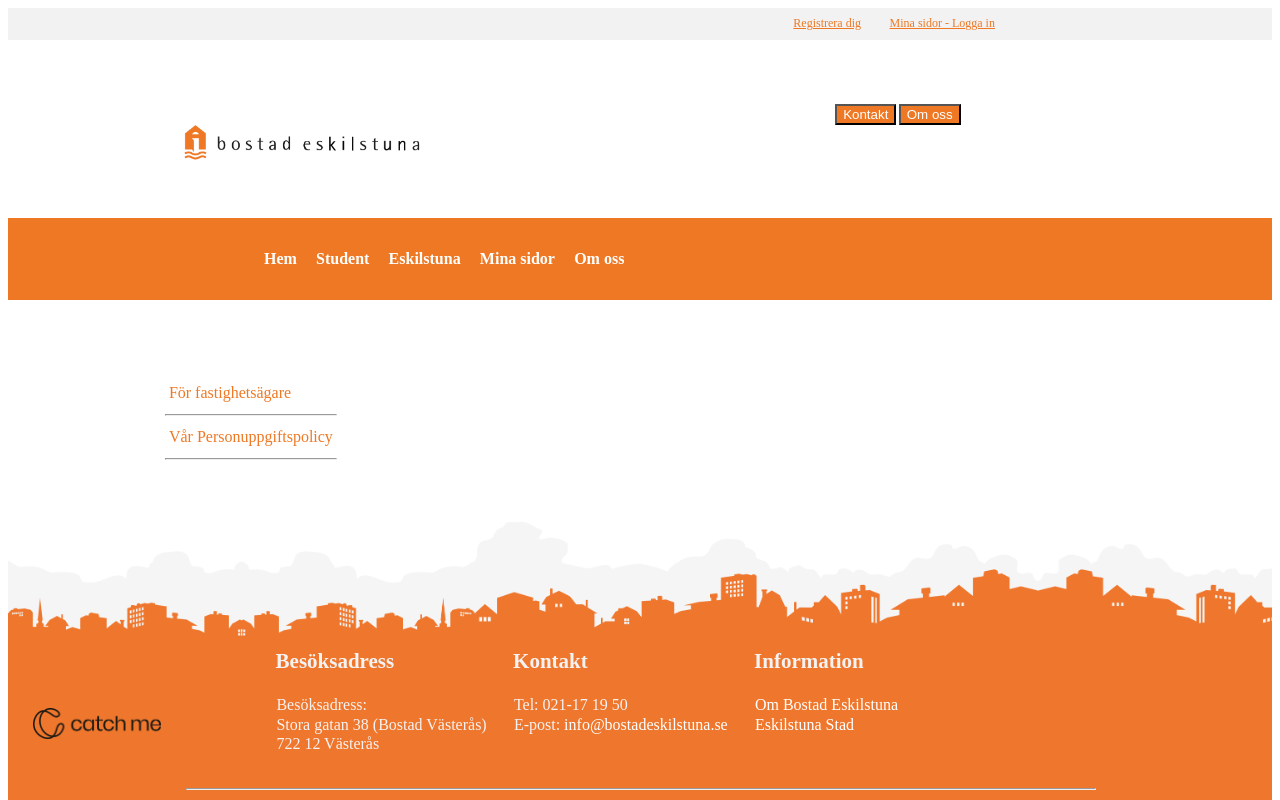
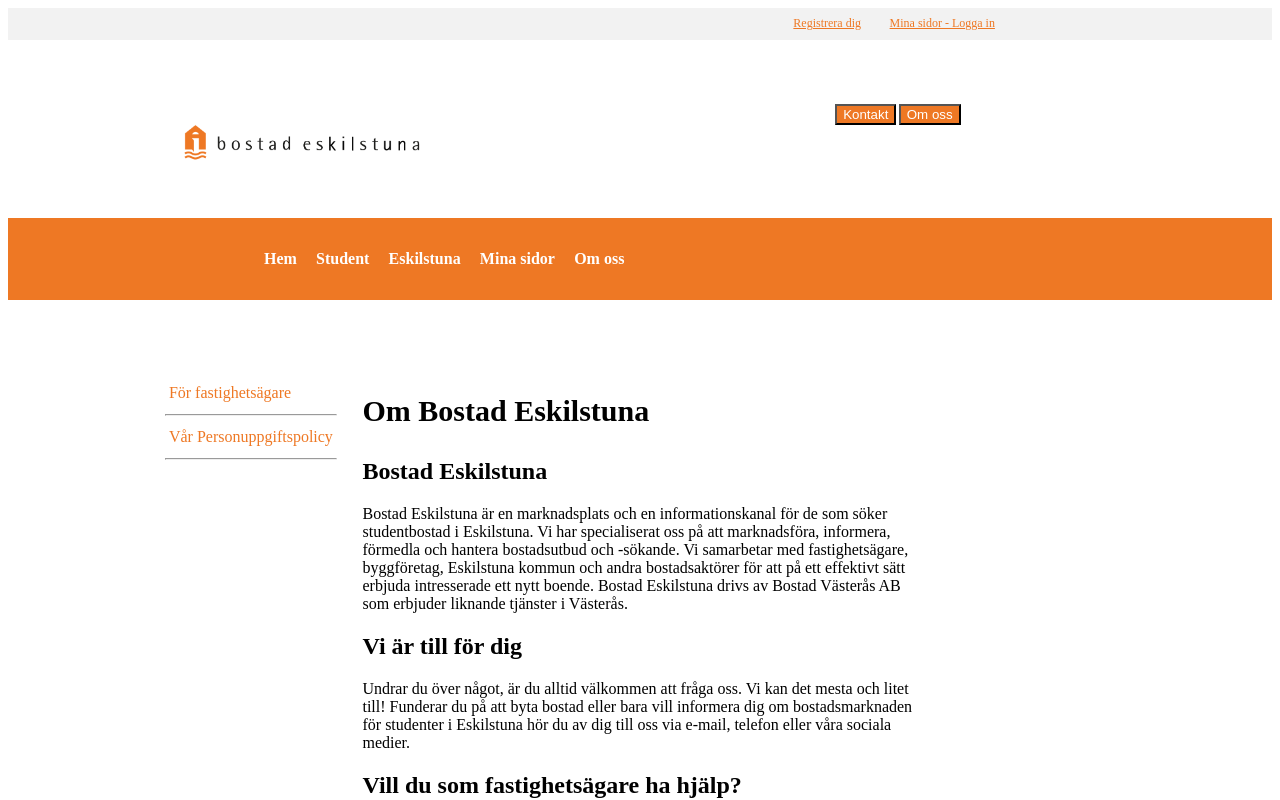
Before and after one commit to AlekosAek/EsklistunaBostader, a React (Vite) app in the folder EsklistunaBostad/: page /OmOss in a window 1280 px wide. Shown: the top 800 px of the page. Built offline with nearby package versions, Linux system fonts and the light colour scheme.

Commit message:
started right  menu

```diff
--- a/EsklistunaBostad/src/Pages/OmOss.tsx
+++ b/EsklistunaBostad/src/Pages/OmOss.tsx
@@ -1,6 +1,7 @@
 import React from 'react'
 import { Link } from "react-router-dom";
 import "./css/OmOss.css";
+import "./css/Esklistuna.css";
 
 function OmOss() {
   return (
@@ -17,6 +18,33 @@
          </aside>
            <hr />
        </menu>
+       <article className="rightmMenu">
+        <h1>Om Bostad Eskilstuna</h1>
+
+        <h2>Bostad Eskilstuna</h2>
+        <p>
+        Bostad Eskilstuna är en marknadsplats och en informationskanal för de som söker studentbostad i Eskilstuna.
+
+        Vi har specialiserat oss på att marknadsföra, informera, förmedla och hantera bostadsutbud och -sökande. Vi samarbetar med fastighetsägare, byggföretag, Eskilstuna kommun och andra bostadsaktörer för att på ett effektivt sätt erbjuda intresserade ett nytt boende.
+
+        Bostad Eskilstuna drivs av Bostad Västerås AB som erbjuder liknande tjänster i Västerås.
+       </p>
+        <h2>
+        Vi är till för dig
+        </h2>
+        <p>
+        Undrar du över något, är du alltid välkommen att fråga oss. Vi kan det mesta och litet till! Funderar du på att byta bostad eller bara vill informera dig om bostadsmarknaden för studenter i Eskilstuna hör du av dig till oss via e-mail, telefon eller våra sociala medier.
+
+        </p>
+
+        <h2>
+        Vill du som fastighetsägare ha hjälp?
+        </h2>
+        <p>
+        Här kan du läsa vilken hjälp du kan få.
+        </p>
+        Läs mer
+       </article>
     </section>
   )
 }
--- a/EsklistunaBostad/src/Pages/css/OmOss.css
+++ b/EsklistunaBostad/src/Pages/css/OmOss.css
@@ -35,3 +35,8 @@
     text-wrap: nowrap;
     margin: 0.5vh;
 }
+
+.rightmMenu {
+    grid-column: 3/8;
+
+}
```
